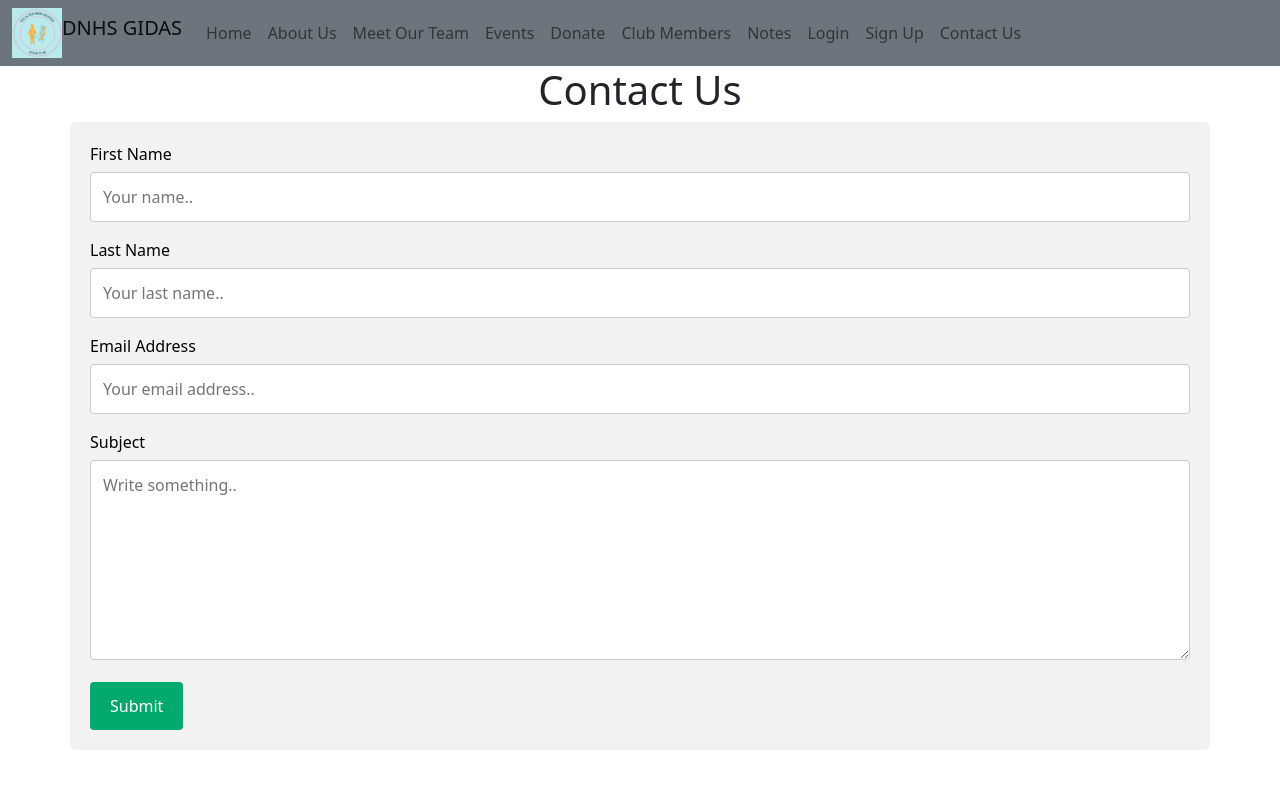
After one commit to VidhiKulkarni/teamlace, a Flask app: page /contactus in a window 1280 px wide. The commit adds this page. Run offline with Flask 2, Linux system fonts and the light colour scheme.

Commit message:
Contact Us Page - Commit 1

```diff
--- a/main.py
+++ b/main.py
@@ -33,5 +33,10 @@ def upcoming():
     return render_template("upcoming.html")
 
 
+@app.route("/contactus")
+def contactus():
+    return render_template("contactus.html")
+
+
 if __name__ == "__main__":
     app.run(debug=True)
--- /dev/null
+++ b/templates/contactus.html
@@ -0,0 +1,65 @@
+{% include "layout.html" %}
+<!DOCTYPE html>
+<html lang="en">
+<h1>Contact Us</h1>
+<head>
+    <meta charset="UTF-8">
+    <title>Title</title>
+</head>
+<style>/* Style inputs with type="text", select elements and textareas */
+h1 {
+    text-align: center;
+}
+input[type=text], select, textarea {
+    width: 100%; /* Full width */
+    padding: 12px; /* Some padding */
+    border: 1px solid #ccc; /* Gray border */
+    border-radius: 4px; /* Rounded borders */
+    box-sizing: border-box; /* Make sure that padding and width stays in place */
+    margin-top: 6px; /* Add a top margin */
+    margin-bottom: 16px; /* Bottom margin */
+    resize: vertical /* Allow the user to vertically resize the textarea (not horizontally) */
+}
+
+/* Style the submit button with a specific background color etc */
+input[type=submit] {
+    background-color: #04AA6D;
+    color: white;
+    padding: 12px 20px;
+    border: none;
+    border-radius: 4px;
+    cursor: pointer;
+}
+
+/* When moving the mouse over the submit button, add a darker green color */
+input[type=submit]:hover {
+    background-color: #45a049;
+}
+
+/* Add a background color and some padding around the form */
+.container {
+    border-radius: 5px;
+    background-color: #f2f2f2;
+    padding: 20px;
+}</style>
+<div class="container">
+    <form action="https://formsubmit.co/gidas.dnhs@gmail.com" method="POST">
+
+        <label style="color: black" for="fname">First Name</label>
+        <input type="text" id="fname" name="firstname" placeholder="Your name..">
+
+        <label style="color: black" for="lname">Last Name</label>
+        <input type="text" id="lname" name="lastname" placeholder="Your last name..">
+
+        <label style="color: black" for="eadd">Email Address</label>
+        <input type="text" id="eadd" name="emailaddress" placeholder="Your email address..">
+
+        <label style="color: black" for="subject">Subject</label>
+        <textarea id="subject" name="subject" placeholder="Write something.." style="height:200px"></textarea>
+
+        <input type="submit" value="Submit">
+
+    </form>
+
+</div>
+<body>
--- a/templates/fragments/navbar.html
+++ b/templates/fragments/navbar.html
@@ -70,6 +70,13 @@
                     </li>
                 </ul>
             </div>
+            <div class="collapse navbar-collapse" id="navbarHome">
+                <ul class="navbar-nav">
+                    <li class="nav-item active">
+                        <a class="nav-link" href="{{ url_for('contactus') }}">Contact Us<span class="sr-only"></span></a>
+                    </li>
+                </ul>
+            </div>
         </div>
     </div>
 </nav>
```
